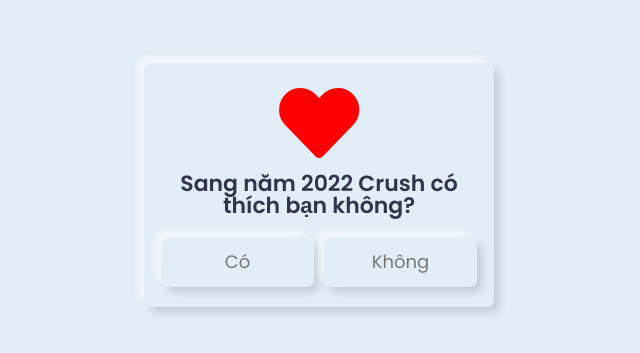
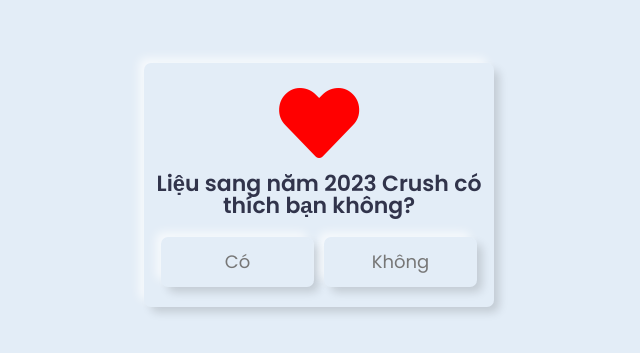
Before and after one commit to harrypik2/MyCrush, a plain HTML site: page index.html in a window 1280 px wide. Shown: the part 215-568 px from the top of the page, without its empty margins (321-961 px from the left). Drawn offline with Linux system fonts and the light colour scheme.

Commit message:
Update index.html

```diff
--- a/index.html
+++ b/index.html
@@ -18,7 +18,7 @@
                         <i class="fa fa-heart fa-8x"></i>
                     </div>
                     <div class="card__title--name">
-                        <h1> Sang năm 2022 Crush có thích bạn không? </h1>
+                        <h1> Liệu sang năm 2023 Crush có thích bạn không? </h1>
                     </div>
                 </div>
                 <div class="button__list mt-10">
```
